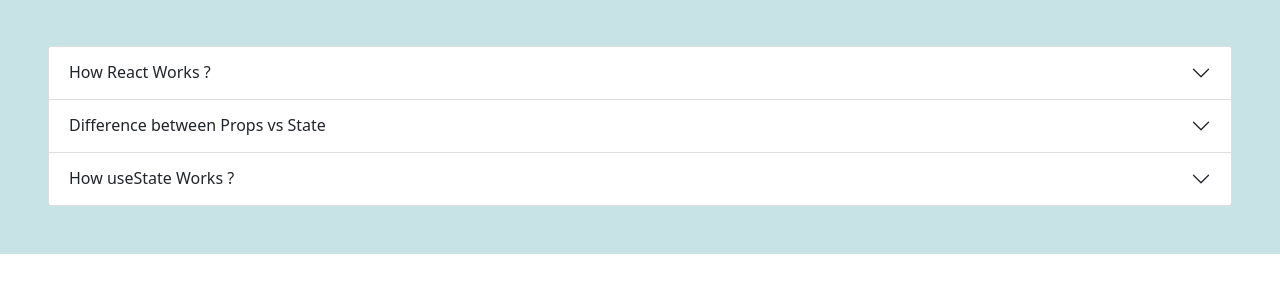
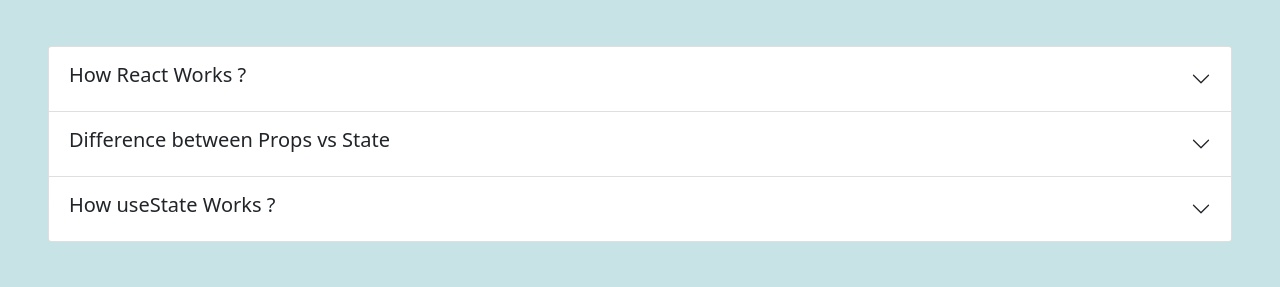
Before and after one commit to abdullah-masud/react-footwear, a React (Create React App) app: page / in a window 1280 px wide. Shown: the part 2081-2368 px from the top of the page. Before the commit the page ends 2335 px from the top, so only its background shows below. Built offline with nearby package versions, Linux system fonts and the light colour scheme.

Commit message:
few tweaks

```diff
--- a/src/components/QuestionAndAnswers/QuestionAndAnswers.js
+++ b/src/components/QuestionAndAnswers/QuestionAndAnswers.js
@@ -6,13 +6,13 @@
         <div className='px-5 py-5'>
             <Accordion>
                 <Accordion.Item eventKey="0">
-                    <Accordion.Header>How React Works ?</Accordion.Header>
+                    <Accordion.Header><h5>How React Works ?</h5></Accordion.Header>
                     <Accordion.Body>
                         React creates a virtaul copy of the Document Object Model in memory, which is called Virtaul DOM. They compare the DOM to the virtual DOM if there are any changes. After comparing, they determine where the changes are done and display them in the real DOM accordingly. All of this is possible with help of Diff algorithm. This improves the efficiency of the performance.
                     </Accordion.Body>
                 </Accordion.Item>
                 <Accordion.Item eventKey="1">
-                    <Accordion.Header>Difference between Props vs State</Accordion.Header>
+                    <Accordion.Header><h5>Difference between Props vs State</h5></Accordion.Header>
                     <Accordion.Body>
                         Props let you to pass data as an argument from one component to another. Props are read-only and immutable
                         so we cannot modify the props from another component.
@@ -21,7 +21,7 @@
                     </Accordion.Body>
                 </Accordion.Item>
                 <Accordion.Item eventKey="2">
-                    <Accordion.Header>How useState Works ?</Accordion.Header>
+                    <Accordion.Header><h5>How useState Works ?</h5></Accordion.Header>
                     <Accordion.Body>
                         useState is a react hook that returns a stateful value as well as an update function. The setState method is used to update the state when changes have been made. After setState is defined, it receives a new state value and re-renders the components.
                     </Accordion.Body>
```
